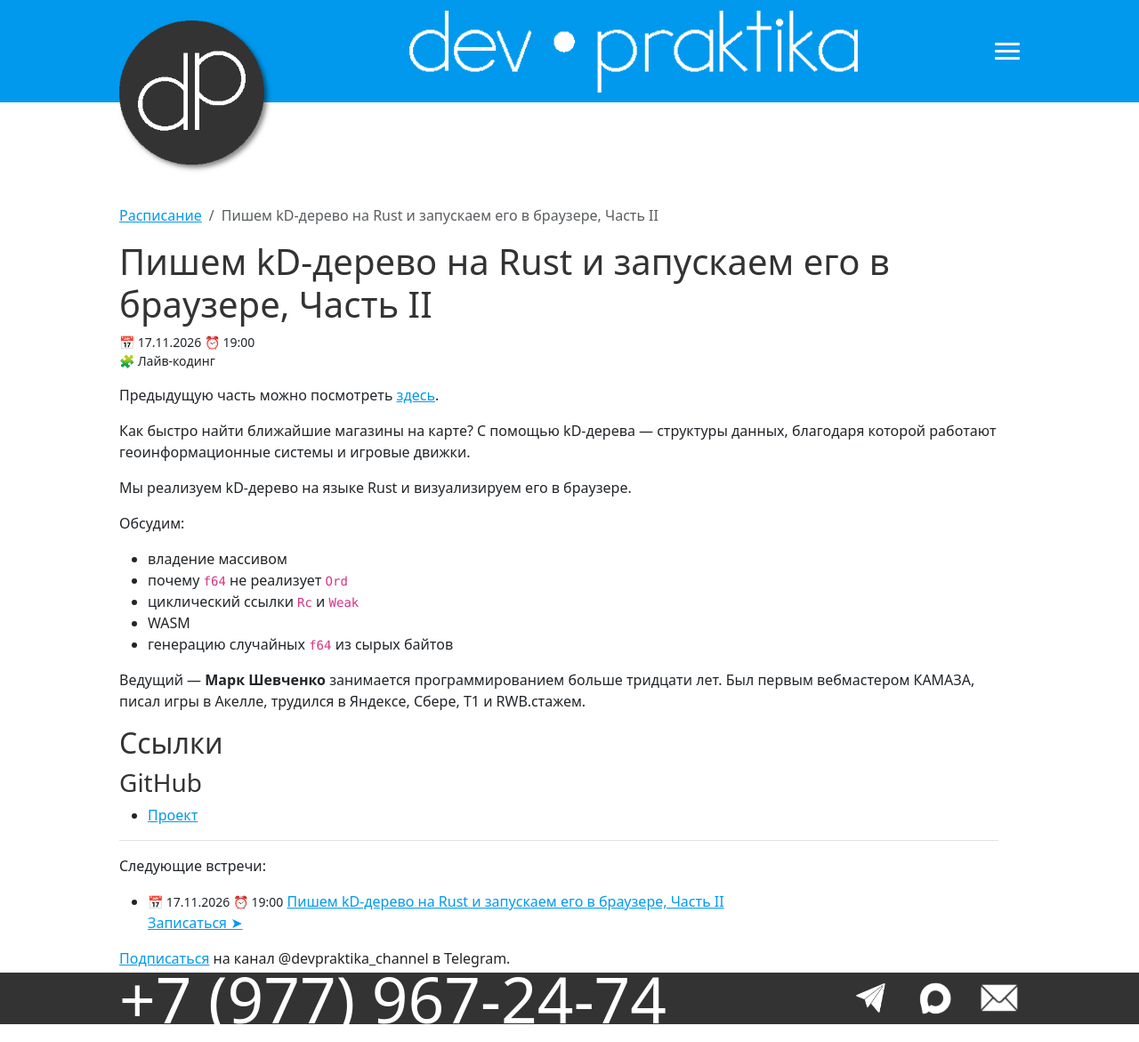
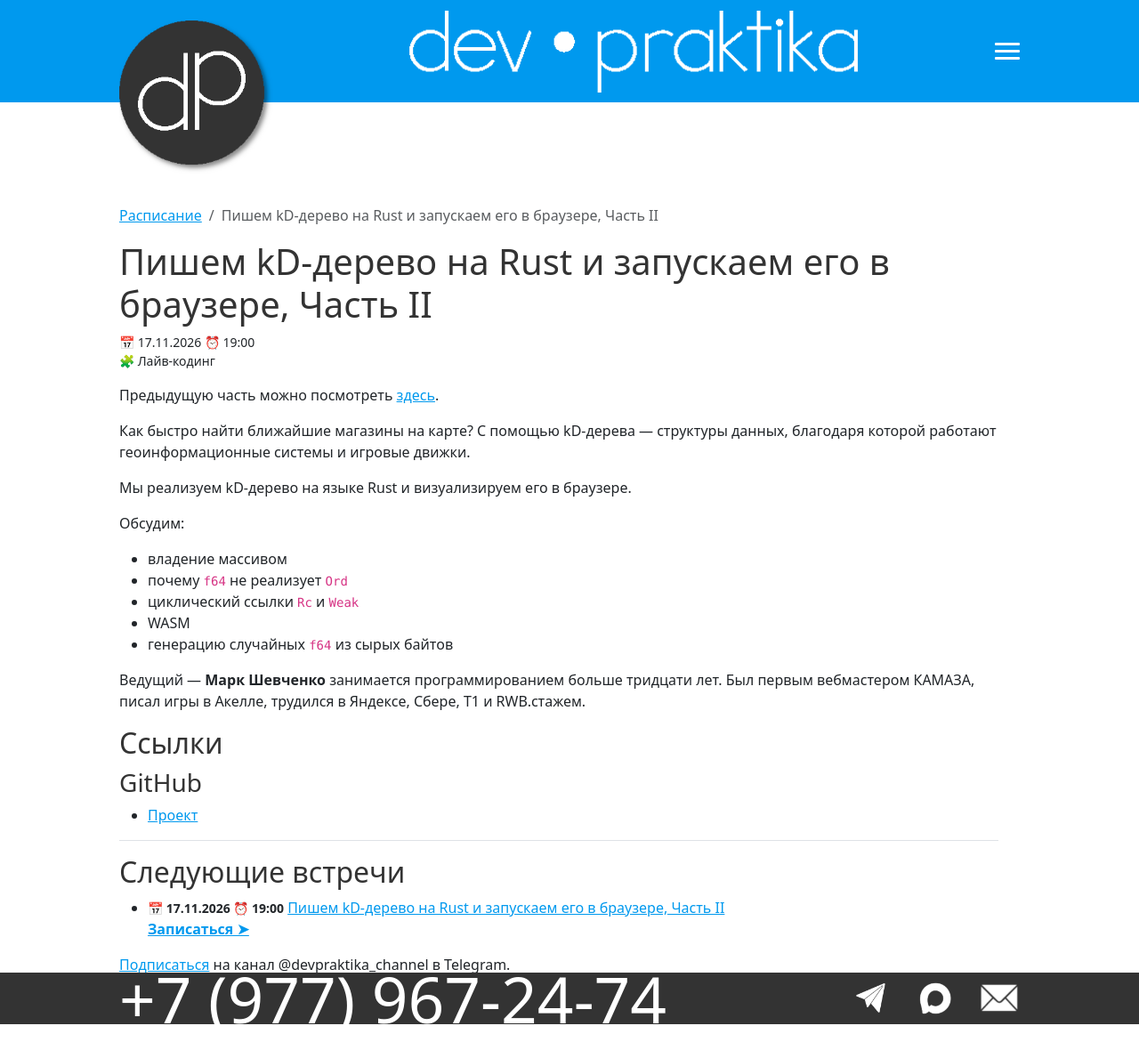
Before and after one commit to devpraktika-ru/devpraktika-ru.github.io, a Jekyll site: the page built from _posts/2026-11-17-live-coding.md, in a window 1280 px wide. Shown: the whole page at 89% size. Built offline with Jekyll 4.4.1, drawn with Linux system fonts in a browser that asks for light colours.

Commit message:
Доделал рекомендации

```diff
--- a/_includes/video.html
+++ b/_includes/video.html
@@ -1,20 +1,20 @@
 <ul class="nav nav-tabs" id="videoTabs" role="tablist">
   {% if page.vkvideo %}
   <li class="nav-item" role="presentation">
-    <button class="nav-link" id="vk-tab"
+    <button class="nav-link active" id="vk-tab"
             data-bs-toggle="tab" data-bs-target="#vk-pane"
             type="button" role="tab"
-            aria-controls="vk-pane" aria-selected="false">
+            aria-controls="vk-pane" aria-selected="true">
       VK Video
     </button>
   </li>
   {% endif %}
   {% if page.youtube %}
   <li class="nav-item" role="presentation">
-    <button class="nav-link active" id="youtube-tab"
+    <button class="nav-link{% unless page.vkvideo %} active{% endunless %}" id="youtube-tab"
             data-bs-toggle="tab" data-bs-target="#youtube-pane"
             type="button" role="tab"
-            aria-controls="youtube-pane" aria-selected="true">
+            aria-controls="youtube-pane" aria-selected="{% if page.vkvideo %}false{% else %}true{% endif %}">
       YouTube
     </button>
   </li>
@@ -23,7 +23,7 @@
 
 <div class="tab-content mt-3" id="videoTabsContent">
   {% if page.vkvideo %}
-  <div class="tab-pane fade" id="vk-pane"
+  <div class="tab-pane fade show active" id="vk-pane"
        role="tabpanel" aria-labelledby="vk-tab">
     <div class="ratio ratio-16x9">
       <iframe src="https://vkvideo.ru/video_ext.php?{{ page.vkvideo }}"
@@ -34,7 +34,7 @@
   </div>
   {% endif %}
   {% if page.youtube %}
-  <div class="tab-pane fade show active" id="youtube-pane"
+  <div class="tab-pane fade{% unless page.vkvideo %} show active{% endunless %}" id="youtube-pane"
        role="tabpanel" aria-labelledby="youtube-tab">
     <div class="ratio ratio-16x9">
       <iframe src="https://www.youtube.com/embed/{{ page.youtube }}"
--- a/_layouts/event.html
+++ b/_layouts/event.html
@@ -39,11 +39,11 @@ layout: default
       {% endif %}
       {% include video.html %}
       {% if upcoming_events.size > 0 %}
-      <p>Следующие встречи:</p>
+      <h2>Следующие встречи</h2>
       <ul>
       {% for event in upcoming_events %}
-        <li><small>📅 {{ event.date | date: "%d.%m.%Y" }} ⏰ {{ event.date | date: "%H:%M" }}</small> <a href="{{ event.url | relative_url }}">{{ event.title }}</a><br />
-        <a href="https://networkly.app/event/{{ event.networkly_id }}?utm_source=devpraktika.ru&amp;utm_medium=organic&amp;utm_campaign=event_{{ event.networkly_id }}_announcement">Записаться ➤</a></li>
+        <li><small class="fw-bold">📅 {{ event.date | date: "%d.%m.%Y" }} ⏰ {{ event.date | date: "%H:%M" }}</small> <a href="{{ event.url | relative_url }}">{{ event.title }}</a><br />
+        <a class="fw-bold" href="https://networkly.app/event/{{ event.networkly_id }}?utm_source=devpraktika.ru&amp;utm_medium=organic&amp;utm_campaign=event_{{ event.networkly_id }}_announcement">Записаться ➤</a></li>
       {% endfor %}
       </ul>
       <p><a href="tg://resolve?domain=devpraktika_channel">Подписаться</a> на канал @devpraktika_channel в Telegram.</p>
```
